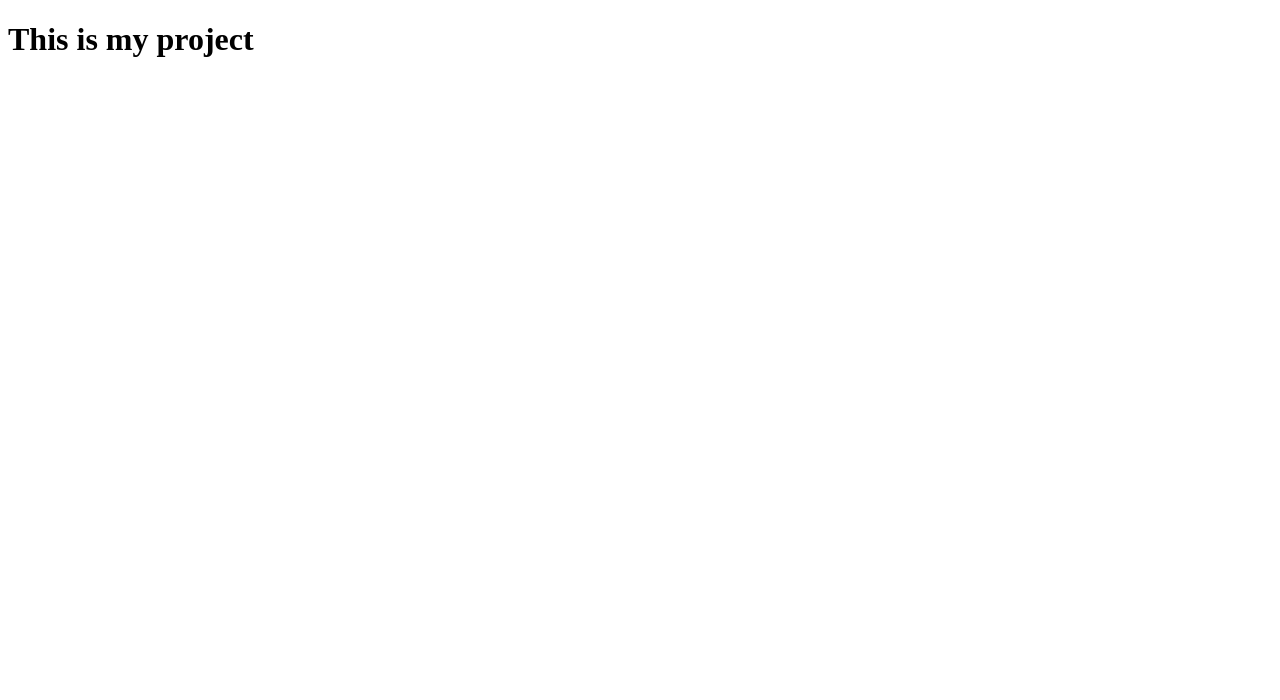
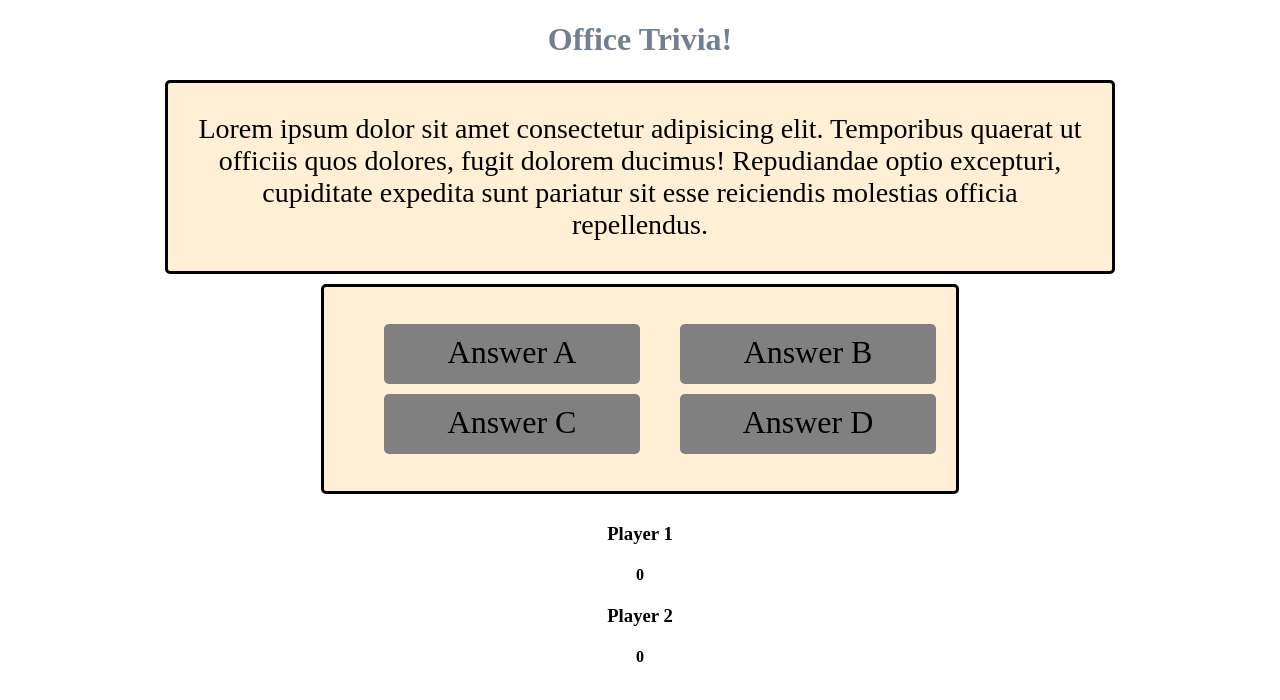
Before and after one commit to rebuke-devour/SEIR_Penguin_Project_1, a plain HTML site: page index.html in a window 1280 px wide. Drawn offline with nearby package versions, Linux system fonts and the light colour scheme; no server answers.

Commit message:
Project_1_Progress

```diff
--- a/index.html
+++ b/index.html
@@ -1,12 +1,36 @@
 <!DOCTYPE html>
 <html lang="en">
-<head>
-    <meta charset="UTF-8">
-    <meta http-equiv="X-UA-Compatible" content="IE=edge">
-    <meta name="viewport" content="width=device-width, initial-scale=1.0">
-    <title>Document</title>
-</head>
+    <head>
+        <meta charset="UTF-8">
+        <script src="https://ajax.googleapis.com/ajax/libs/jquery/3.2.1/jquery.min.js"> </script>
+        <meta http-equiv="X-UA-Compatible" content="IE=edge">
+        <meta name="viewport" content="width=device-width, initial-scale=1.0">
+        <script src="scripts.js" defer ></script>
+        <link rel="stylesheet" href="styles.css">
+        <title>Office Trivia</title>
+    </head>
+
 <body>
-    <h1> This is my project</h1>
+    <h1> Office Trivia!</h1>
+
+    <div id = 'Question'> Lorem ipsum dolor sit amet consectetur adipisicing elit. Temporibus quaerat ut officiis quos dolores, fugit dolorem ducimus! Repudiandae optio excepturi, cupiditate expedita sunt pariatur sit esse reiciendis molestias officia repellendus.</div>
+    <div id = 'Answer'>
+        <ul>
+            <li id ='a'>Answer A</li>
+            <li id ='b'>Answer B</li>
+            <li id ='c'>Answer C</li>
+            <li id ='d'>Answer D</li>
+        </ul>
+    </div>
+
+    <div id = "Scores">
+    <div id ="Player 1">
+    <h3>Player 1</h3>
+    <h4>0</h4>
+
+    <div id ="Player 2">
+    <h3>Player 2</h3>
+    <h4>0</h4>
+</div>
 </body>
 </html>
--- a/scripts.js
+++ b/scripts.js
@@ -0,0 +1,67 @@
+//const URL = "https://cdn.contentful.com/spaces/gdbvn69ne4jw/environments/project_1-2021-10-12/entries?access_token=EIIsT4Udy9I7PF134kMk-gqIJMMRhQxb8bu2v37RKYM&content_type=triviaQue"
+//$.ajax(URL)
+//.then((data)=> {
+  //  console.log(data)
+//})
+
+
+////////////////////////////////
+//         APP STATE         //
+///////////////////////////////
+
+const state = {
+    player1: 0,
+    player2: 0,
+    currentQuestion: {}
+}
+
+let question = []
+////////////////////////////////
+//         DOM ELEMENT       //
+///////////////////////////////
+
+const $question = $('#question')
+const $a = $('#a')
+const $b = $('#b')
+const $c = $('#c')
+const $d = $('#d')
+
+const p1Score = $('#player1 h4')
+const p2Score = $('#player2 h4')
+
+console.log(p1Score, p2Score)
+
+
+/////////////////////////////////
+// FUNCTIONS
+//////////////////////////////
+
+
+const setBoard = (q) => {
+    const randomIndex = Math.floor(Math.random($) * q.length)
+    const randomQuestion = q[randomIndex]
+
+    $question.text(randomQuestion.question)
+    $a.text(randomQuestion.a)
+    $b.text(randomQuestion.b)
+    $c.text(randomQuestion.c)
+    $d.text(randomQuestion.d)
+
+    p1Score.text()=state.player1
+    p2Score.text()=state.player2
+
+
+}
+
+
+/////////////////////////
+const URL = "https://cdn.contentful.com/spaces/gdbvn69ne4jw/environments/project_1-2021-10-12/entries?access_token=EIIsT4Udy9I7PF134kMk-gqIJMMRhQxb8bu2v37RKYM&content_type=triviaQue"
+$.ajax(URL)
+.then((data)=> {
+
+   question = data.items.map((q) =>  q.fields)
+   console.log(data)
+   console.log(question)
+
+   setBoard(question)
+})
--- a/styles.css
+++ b/styles.css
@@ -0,0 +1,83 @@
+/* ************************************
+**   HEADING
+************************************ */
+
+h1 {
+    text-align: center;
+    color: slategray;
+}
+
+/* ************************************
+**   QUESTIONS
+************************************ */
+
+#Question {
+    width: 70%;
+    padding: 30px;
+    text-align:center;
+    border: 3px solid black;
+    background-color: papayawhip;
+    font-size: 28px;
+    margin: 10px auto;
+    border-radius: 5px;
+}
+
+
+/* ************************************
+**   QUESTIONS
+************************************ */
+
+
+#Answer {
+    width: 50%;
+    text-align: center;
+    margin: 10px auto;
+    color: black;
+    background-color: papayawhip;
+    border: 3px solid black;
+    display: flex;
+    justify-content: center;
+    align-items: center;
+    font-size: 32px;
+    border-radius: 5px;
+}
+
+#Answer ul {
+    display: flex;
+    justify-content: space-around;
+    list-style: none;
+    flex-wrap: wrap;
+}
+
+#Answer ul li {
+    text-align: center;
+    width: 40%;
+    height: 40px;
+    background-color: grey;
+    padding: 10px 10px 10px;
+    margin: 5px ;
+    border-radius: 5px;
+    justify-content: center;
+
+}
+
+
+#Scores {
+    display: flex;
+    flex-direction: row;
+    text-align: center;
+    justify-content: center;
+    margin: 10px auto black;
+
+}
+
+#Player1 ,#Player2 {
+
+    display: flex;
+    width:40%;
+    text-align: center;
+    background-color: seashell;
+    margin: 20px auto black;
+
+
+}
```
